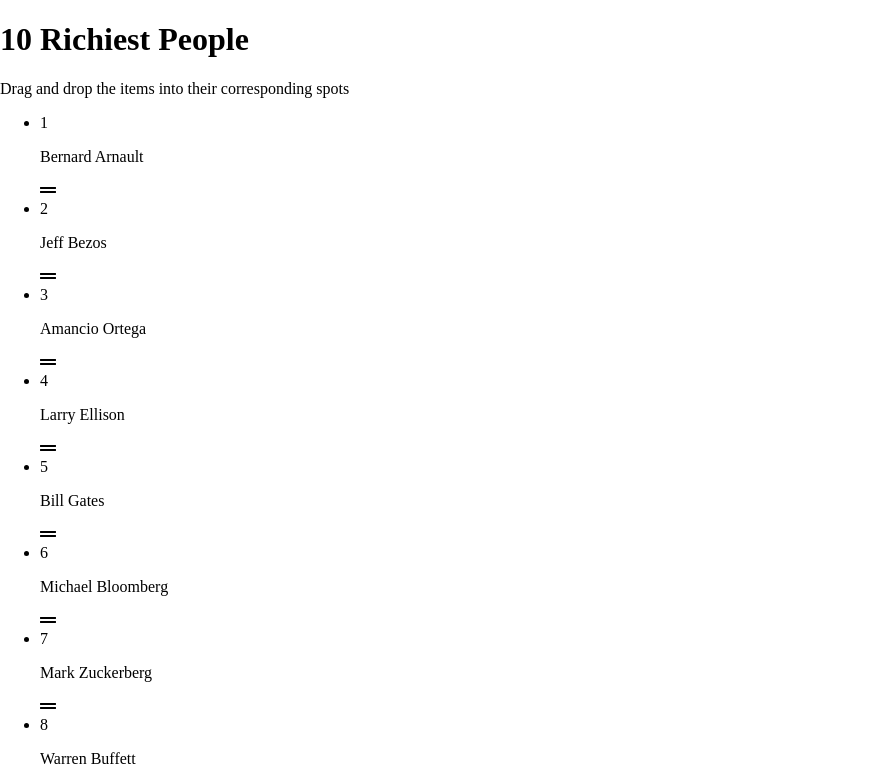
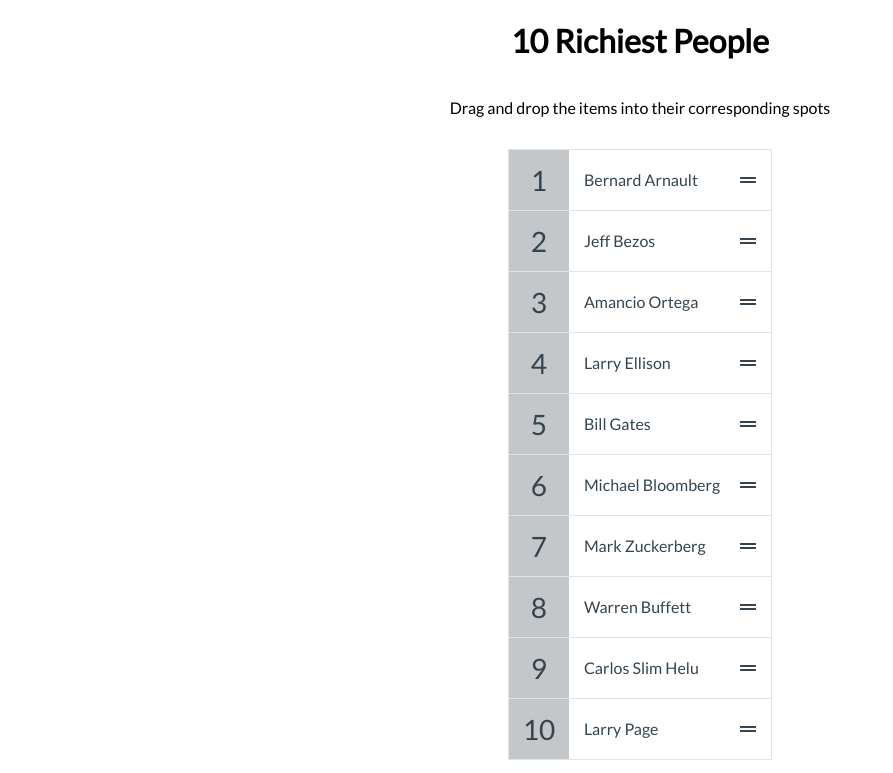
Before and after one commit to emines0/richest-people, a plain HTML site: page index.html in a window 1280 px wide. Shown: the top 773 px of the page, without its empty margins (0-893 px from the left). Drawn offline with Linux system fonts and the light colour scheme.

Commit message:
adding styles to the elements

```diff
--- a/script.js
+++ b/script.js
@@ -30,6 +30,7 @@
   .forEach((person, index) => {
       const listItem = document.createElement('li');
 
+
       listItem.setAttribute('data-index', index);
 
       listItem.innerHTML = `
--- a/style.css
+++ b/style.css
@@ -1,9 +1,92 @@
+@import url('https://fonts.googleapis.com/css?family=Lato&display=swap');
+
+:root {
+  --border-color: #e3e5e4;
+  --background-color: #c3c7ca;
+  --text-color: #34444f;;
+}
 
 * {
   box-sizing: border-box;
 }
 
 body {
+  background-color: #fff;
+  display: flex;
+  flex-direction: column;
+  align-items: center;
+  justify-content: flex-start;
+  font-family: 'Lato', sans-serif;
   margin: 0;
   min-height: 100vh;
 }
+
+.draggable-list {
+  border: 1px solid var(--border-color);
+  color: var(--text-color);
+  padding: 0;
+  list-style-type: none;
+}
+
+.draggable-list li {
+  background-color: #fff;
+  display: flex;
+  flex: 1;
+}
+
+.draggable-list li:not(:last-of-type) { /*all the list items except last one*/
+  border-bottom: 1px solid var(--border-color);
+}
+
+.draggable-list .number {
+  background-color: var(--background-color);
+  display: flex;
+  align-items: center;
+  justify-content: center;
+  font-size: 28px;
+  height: 60px;
+  width: 60px;
+}
+
+.draggable-list li.over .draggable {
+  background: #eaeaea;
+}
+
+.draggable-list .person-name {
+  margin: 0 20px 0 0;
+}
+
+.draggable-list li.right .person-name {
+  color: #3ae374;
+}
+
+.draggable-list li.wrong .person-name {
+  color: #ff3838;
+}
+
+.draggable {
+  cursor: pointer;
+  display: flex;
+  align-items: center;
+  justify-content: space-between;
+  padding: 15px;
+  flex: 1;
+}
+
+.check-btn {
+  background-color: var(--background-color);
+  border: none;
+  color: var(--text-color);
+  font-size: 16px;
+  padding: 10px 20px;
+  border-radius: 2px;
+  cursor: pointer;
+}
+
+.check-btn:active {
+  transform: scale(0.98);
+}
+
+.check-btn:focus {
+  outline: none;
+}
```
